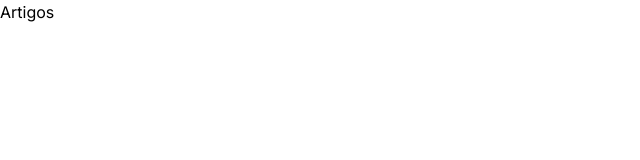
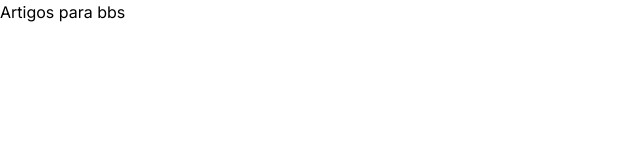
Before and after one commit to joyceliamara/lyamarababys-frontend, a Next.js app: page / in a window 1280 px wide. Shown: the top 160 px of the page, without its empty margins (0-640 px from the left). Built offline with nearby package versions, Linux system fonts and the light colour scheme.

Commit message:
chore: Alteração texto

```diff
--- a/src/app/page.tsx
+++ b/src/app/page.tsx
@@ -1,3 +1,3 @@
 export default function Home() {
-  return <h1>Artigos</h1>;
+  return <h1>Artigos para bbs</h1>;
 }
```
